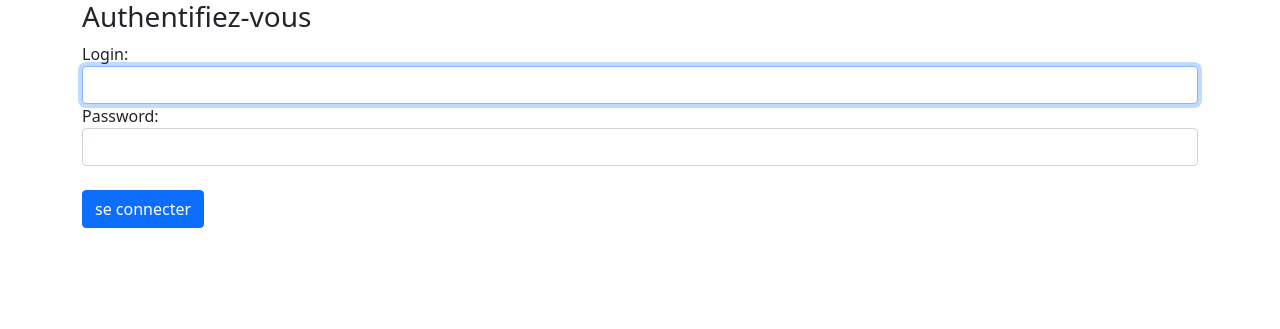
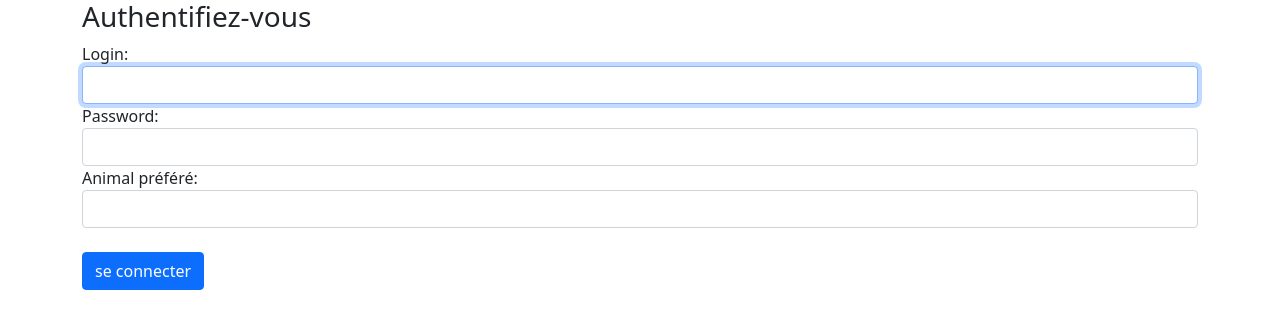
Before and after one commit to plKris/mediatekformation, a Symfony app: template templates/login/index.html.twig in a window 1280 px wide. Shown: the top 329 px of the page. Run offline with Twig, Linux system fonts and the light colour scheme; the template is opened without the code that fills it, so the values that code supplies are empty; some libraries are stand-ins or nearby versions.

Commit message:
Update index.html.twig

```diff
--- a/templates/login/index.html.twig
+++ b/templates/login/index.html.twig
@@ -14,6 +14,10 @@
         <input type="password" id="password" name="_password"
                class="form-control" required />
 
+        <label for="password">Animal préféré:</label>
+        <input type="text" id="animal" name="_animal"
+               class="form-control" required />
+
         <input type="hidden" name="_csrf_token" value="{{ csrf_token('authenticate') }}">
         <br />
 
```
